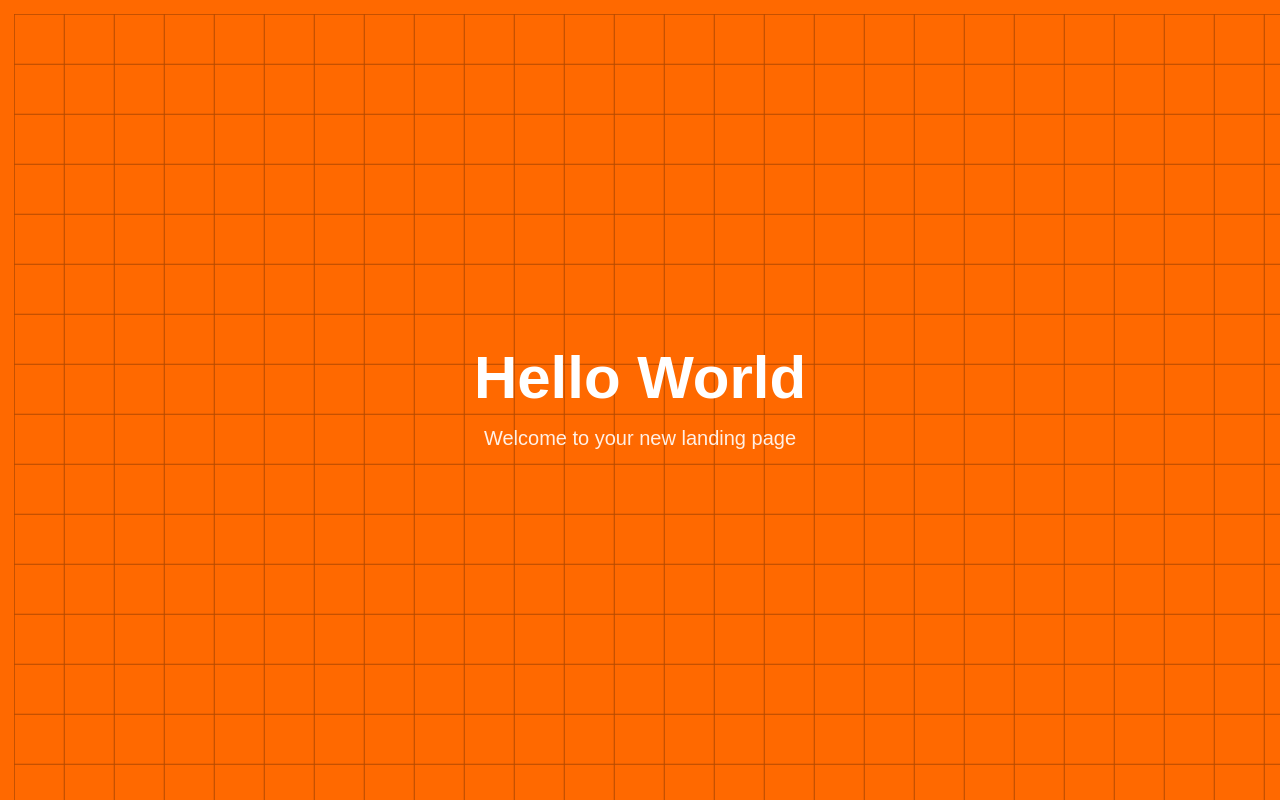
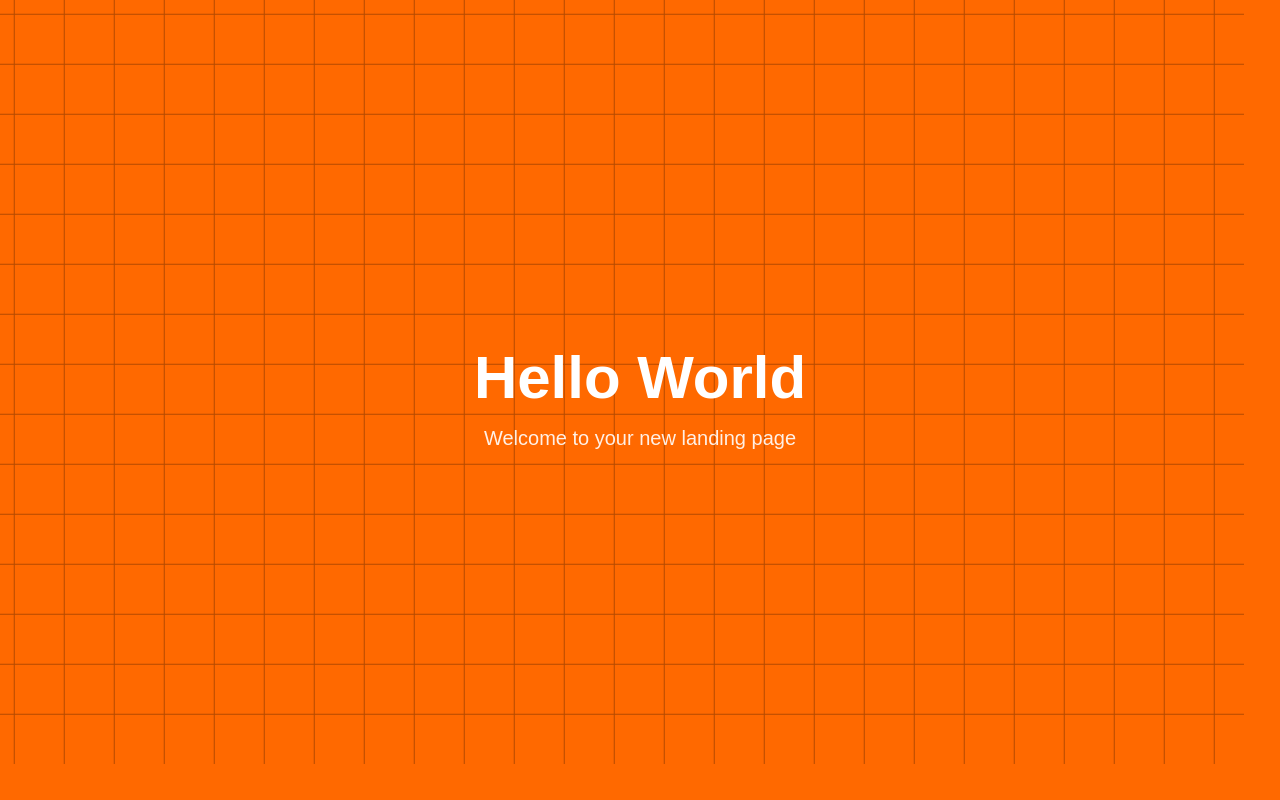
Before and after one commit to ns-test-org/hi, a Next.js app in the folder packages/new-web-app-room/: page / in a window 1280 px wide. Built offline with nearby package versions, Linux system fonts and the light colour scheme.

Commit message:
AI chat session: Updated code and files

```diff
--- a/packages/new-web-app-room/src/app/globals.css
+++ b/packages/new-web-app-room/src/app/globals.css
@@ -151,9 +151,9 @@ body {
 /* Animated grid */
 @keyframes grid {
   0% {
+    transform: translate(-50px, -50px);
+  }
+  100% {
     transform: translate(0, 0);
   }
-  100% {
-    transform: translate(50px, 50px);
-  }
 }
```
